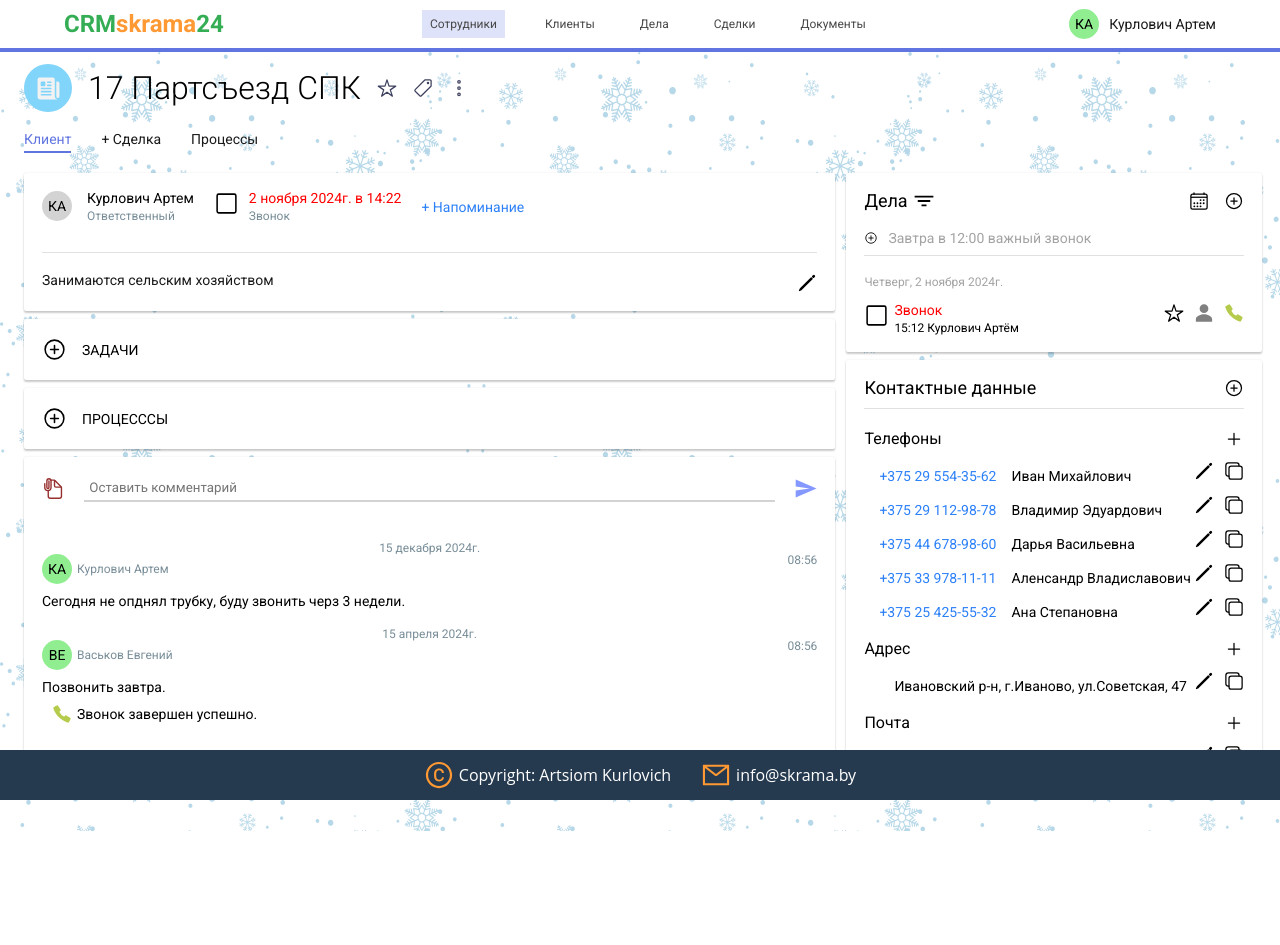
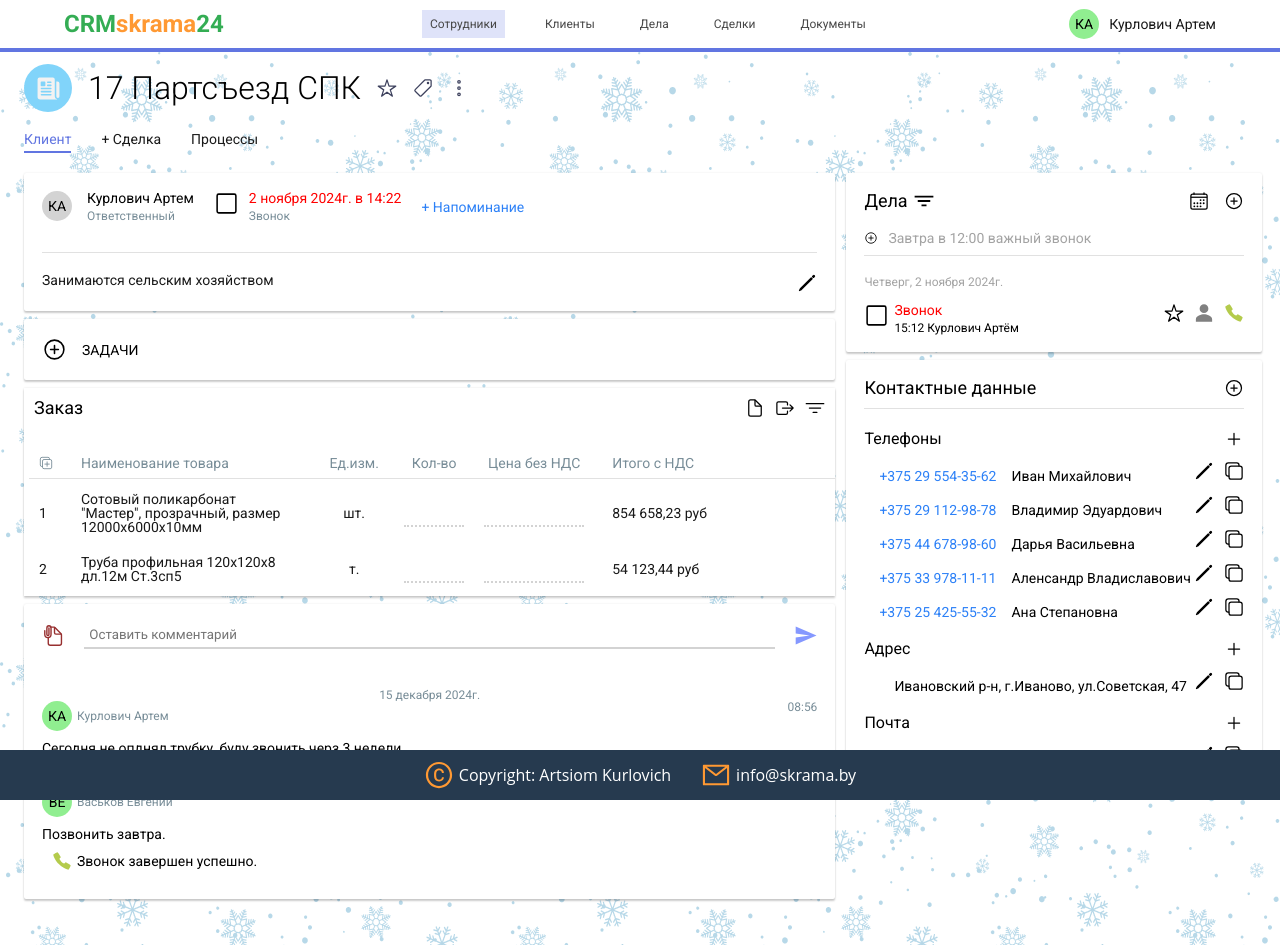
Before and after one commit to akurlovich/CRM-client, a React (Create React App) app: page / in a window 1280 px wide. Before the commit the page ends 831 px from the top, so only its background shows below. Built offline with nearby package versions, Linux system fonts and the light colour scheme; no server answers.

Commit message:
feat: add order layout

```diff
--- a/src/components/CompanyPage/company.scss
+++ b/src/components/CompanyPage/company.scss
@@ -72,6 +72,7 @@
       align-items: center;
       gap: 10px;
       color: var(--text-color-secondary-light);
+      padding-left: 10px;
 
       &.first_row {
         border-bottom: 1px solid var(--border-1);
--- a/src/components/Home/Home.tsx
+++ b/src/components/Home/Home.tsx
@@ -11,6 +11,7 @@ import { BaseBlockNarrow } from "../BaseBlock/BaseBlockNarrow";
 import { BaseBlockSmall } from "../BaseBlock/BaseBlockSmall";
 import { BaseBlockContacts } from "../BaseBlock/BaseBlockContacts";
 import { Comments } from "../Comments/Comments";
+import { AddOrder } from "../OrdersPage/AddOrder/AddOrder";
 
 const HomeInner: FC = () => {
   const { dimensionAll } = useAppSelector(state => state.dimensionReducer);
@@ -53,7 +54,8 @@ const HomeInner: FC = () => {
         <div className="left">
           <BaseBlock/>
           <BaseBlockSmall deal="Задачи"/>
-          <BaseBlockSmall deal="Процесссы"/>
+          {/* <BaseBlockSmall deal="Процесссы"/> */}
+          <AddOrder/>
           <Comments/>
         </div>
         <div className="right">
--- /dev/null
+++ b/src/components/OrdersPage/AddOrder/AddOrder.tsx
@@ -0,0 +1,70 @@
+import React, { FC, useState } from 'react';
+import './addorder.scss';
+import { IoDocumentOutline } from "@react-icons/all-files/io5/IoDocumentOutline";
+import { IoExitOutline } from "@react-icons/all-files/io5/IoExitOutline";
+import { IoFilterOutline } from "@react-icons/all-files/io5/IoFilterOutline";
+import { IoDuplicateOutline } from "@react-icons/all-files/io5/IoDuplicateOutline";
+import { IoSquareOutline } from "@react-icons/all-files/io5/IoSquareOutline";
+// import { IoDocumentOutline } from "@react-icons/all-files/io5/IoDocumentOutline";
+
+const AddOrderInner: FC = () => {
+  const [isModal, setIsModal] = useState<boolean>(false);
+  return (
+    <>
+      {/* <AddCompany isVisible={isModal} onClose={() => setIsModal(false)}/> */}
+      <section className='add-order'>
+        <div className="add-order__container">
+          <div className="add-order__header">
+            <div className="add-order__header__title">
+              <div className="title">
+                <span>Заказ</span>
+              </div>
+              <div className="icons">
+                <IoDocumentOutline size={20}/>
+                <IoExitOutline size={20}/>
+                <IoFilterOutline size={20}/>
+              </div>
+            </div>
+          </div>
+          <div className="add-order__main">
+            <div className="add-order__main__row first_row">
+              <IoDuplicateOutline width={30}/>
+              <span className='cell'>Наименование товара</span>
+              <span className='cell narrow'>Ед.изм.</span>
+              <span className='cell narrow'>Кол-во</span>
+              <span className='cell tight'>Цена без НДС</span>
+              <span className='cell'>Итого с НДС</span>
+            </div>
+            <div className="add-order__main__row">
+              <span className='cell data narrowest'>1</span>
+              <span className='cell data'>Сотовый поликарбонат "Мастер", прозрачный, размер 12000х6000х10мм</span>
+              <span className='cell data narrow'>шт.</span>
+              <input className='cell data narrow' type="number" name="" id="" />
+              {/* <span className='cell data narrow'>1987,896</span> */}
+              {/* <span className='cell data tight'>8658,23</span> */}
+              <input className='cell data tight' type="number" name="" id="" />
+              <span className='cell data'>854 658,23 руб</span>
+            </div>
+            <div className="add-order__main__row">
+              <span className='cell data narrowest'>2</span>
+              <span className='cell data'>Труба профильная 120х120х8 дл.12м Ст.3сп5</span>
+              <span className='cell data narrow'>т.</span>
+              <input className='cell data narrow' type="number" name="" id="" />
+              {/* <span className='cell data narrow'>2,896</span> */}
+              {/* <span className='cell data tight'>2587,23</span> */}
+              <input className='cell data tight' type="number" name="" id="" />
+              <span className='cell data'>54 123,44 руб</span>
+            </div>
+
+            <div className="add-order__main__items">
+
+            </div>
+          </div>
+        </div>
+      </section>
+
+    </>
+  )
+}
+
+export const AddOrder = React.memo(AddOrderInner);
--- /dev/null
+++ b/src/components/OrdersPage/AddOrder/addorder.scss
@@ -0,0 +1,128 @@
+.add-order {
+  // background-image: url('../../assets/main-bg.png') ;
+  max-width: 100%;
+  flex: 1 1 auto;
+  // padding: 12px 25px 38px 24px;
+  margin-bottom: 8px;
+  margin-right: 8px;
+  display: flex;
+  background-color: white;
+  box-shadow: 0 0 2px 0 rgba(0,0,0,.1), 0 2px 2px 0 rgba(0,0,0,.2);
+
+  &__container {
+    max-width: 100%;
+    // flex-basis: 80%;
+    flex-grow: 1;
+    flex-shrink: 0;
+
+  }
+
+  &__header {
+    display: flex;
+    justify-content: space-between;
+    padding: 10px;
+    width: 100%;
+
+    &__title {
+      width: 100%;
+      display: flex;
+      align-items: center;
+      justify-content: space-between;
+      gap: 20px;
+
+      & > .title {
+        font-size: 18px;
+
+      }
+
+      & > .icons {
+        display: flex;
+        gap: 10px;
+        align-items: flex-end;
+      }
+    }
+
+  }
+
+  &__main {
+    display: flex;
+    flex-direction: column;
+    margin-top: 20px;
+    padding-left: 5px;
+    border-radius: 2px;
+
+    &__row {
+      display: flex;
+      align-items: center;
+      gap: 20px;
+      color: var(--text-color-secondary-light);
+      padding-left: 10px;
+      margin-bottom: 5px;
+
+      &.first_row {
+        border-bottom: 1px solid var(--border-1);
+
+        & > .cell {
+          &:hover {
+            // background-color: var(--bg-color-hover);
+            cursor: default;
+          }
+
+          &.narrow{
+            max-width: 60px;
+            padding: 0;
+            text-align: center;
+          }
+
+          &.tight{
+            max-width: 100px;
+            padding: 0;
+            text-align: center;
+          }
+        }
+
+      }
+
+      & > .cell {
+        flex: 1;
+        max-width: 350px;
+        padding: 8px 20px 8px 8px;
+
+        &.data {
+          color: var(--text-color-default);
+          cursor: default;
+
+          &.narrowest{
+            max-width: 14px;
+            padding: 0;
+          }
+
+          &.narrow{
+            max-width: 60px;
+            padding: 5px 0;
+            text-align: center;
+          }
+
+          &.tight{
+            max-width: 100px;
+            padding: 5px 0;
+            text-align: center;
+          }
+        }
+      }
+
+      & > input {
+        border-bottom: 2px dotted lightgray;
+
+
+        &:focus {
+          border-bottom: 2px solid #00b028;
+          box-shadow: 0 0 2px 0 rgba(0,176,40,.1), 0 0 0 0 rgba(0,176,40,.2);
+
+        }
+      }
+
+    }
+  }
+
+}
--- a/src/components/OrdersPage/ordersmain.scss
+++ b/src/components/OrdersPage/ordersmain.scss
@@ -72,6 +72,7 @@
       align-items: center;
       gap: 10px;
       color: var(--text-color-secondary-light);
+      padding-left: 10px;
 
       &.first_row {
         border-bottom: 1px solid var(--border-1);
```
